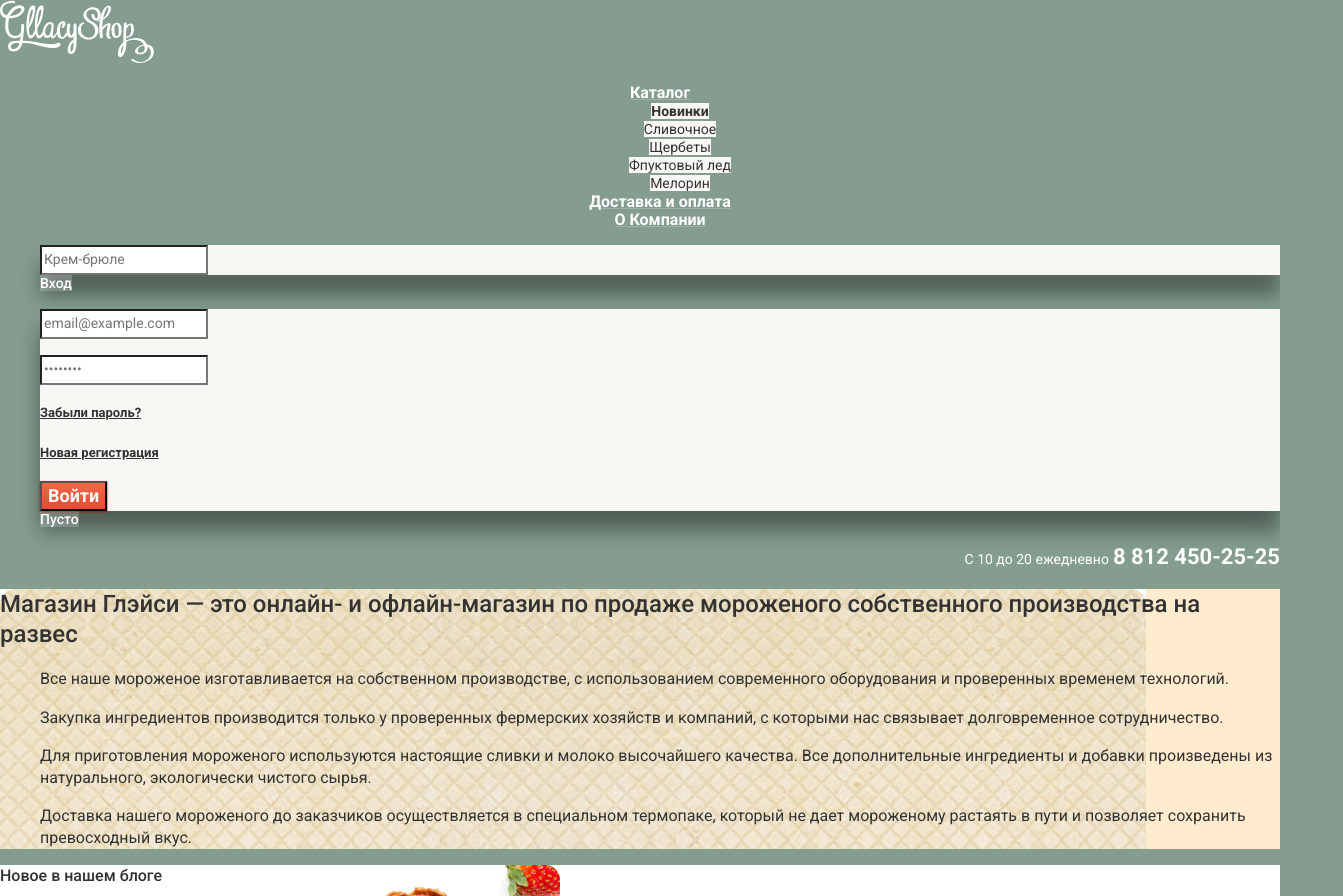
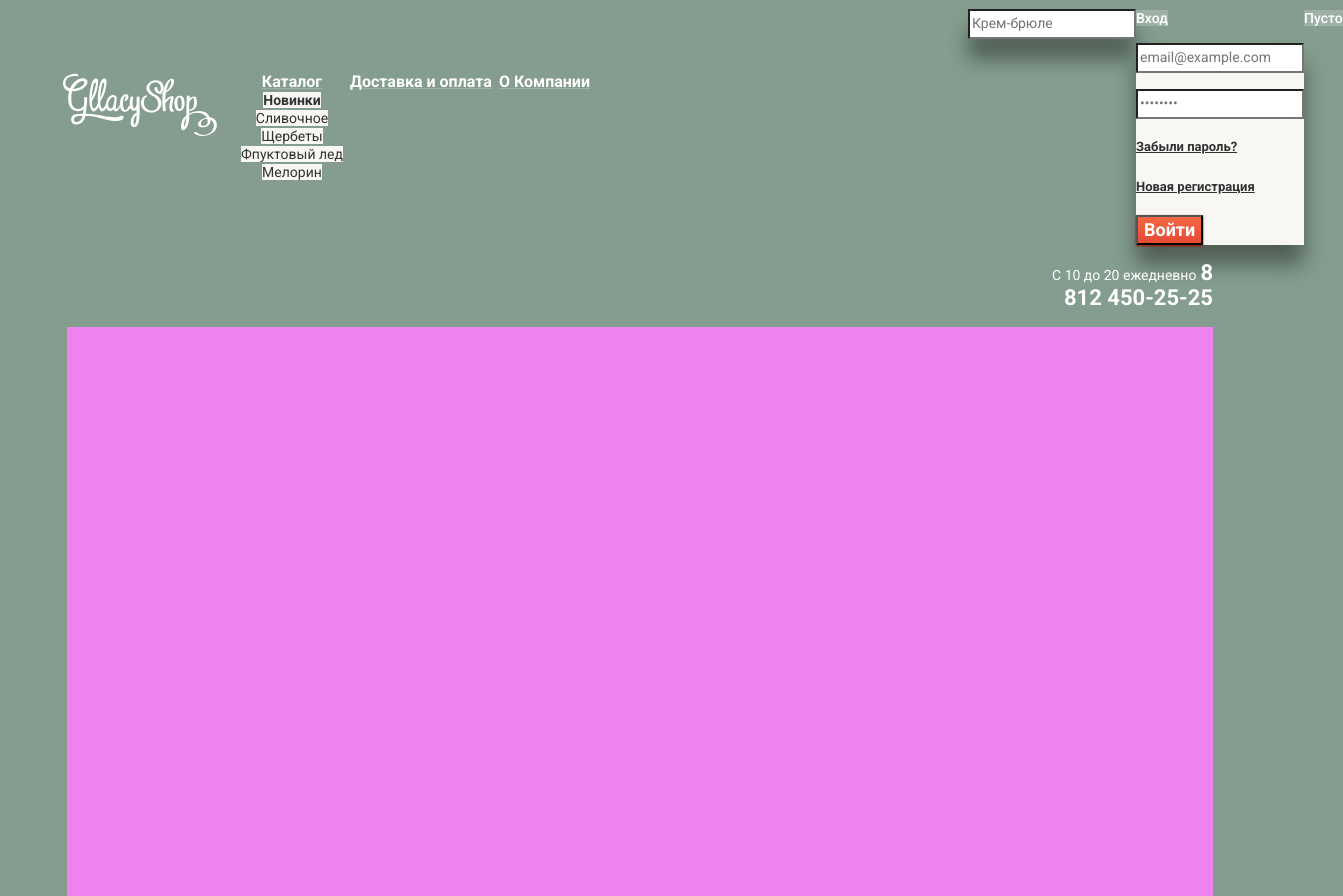
Before and after one commit to potap1986/1335517-gllacy-27, a plain HTML site: page index.html in a window 1280 px wide. Shown: the top 896 px of the page, 1343 px wide, since content can reach past the window. Drawn offline with Linux system fonts and the light colour scheme.

Commit message:
15. Личный проект: начинаем строить сетку на флексах

```diff
--- a/css/style.css
+++ b/css/style.css
@@ -1,6 +1,7 @@
 body {
-  margin: 0;
+  margin: auto;
   padding: 0;
+  width: 1200px;
   font-family: "Roboto", Arial, sans-serif;
   font-size: 16px;
   line-height: 1.38;
@@ -41,15 +42,61 @@ a {
   background-color: #ffffff;
 }
 
+.main-header {
+  display: flex;
+  flex-direction: column;
+  align-items: flex-end;
+  width: auto;
+  margin-top: 9px;
+  margin-right: 27px;
+  margin-left: 27px;
+  margin-bottom: 0px;
+  padding: 0px;
+}
+
+
 .main-navigation {
+  width: 1150px;
+  display: flex;
+  justify-content: space-between;
+  margin: 0;
+  align-items: center;
   font-size: 16px;
   line-height: 1.13;
   color: #ffffff;
   background-color: #849d8f;
 }
 
-.site-navigation,
+.logo-site-navigation {
+  display: flex;
+  justify-content: space-between;
+  margin: 0;
+}
+
+.main-header-logo {
+  order: 0;
+  width: 154px;
+  height: 64px;
+  margin-right: 24px;
+}
+
+.site-navigation {
+  display: flex;
+  flex-direction: row;
+  justify-content: space-between;
+  margin: 0;
+  padding: 0;
+  width: 349px;
+  list-style: none;
+}
+
 .user-navigation {
+  display: flex;
+  flex-direction: row;
+  justify-content: space-between;
+  margin: 0;
+  padding: 0;
+  width: 245px;
   list-style: none;
 }
 
@@ -84,6 +131,7 @@ a {
 
 .accordeon {
   list-style: none;
+  padding: 0;
 }
 
 .accordeon a {
@@ -196,8 +244,12 @@ a {
 }
 
 .header-info {
+  margin: 0;
+  padding: 0;
+  width: 170px;
   font: inherit;
   text-align: right;
+  white-space: normal;
 }
 
 .header-span {
@@ -212,7 +264,44 @@ a {
   line-height: 1.09;
 }
 
+/*Каталог*/
+
+.container-catalog {
+  display: flex;
+  flex-direction: column;
+  align-items: flex-start;
+  width: auto;
+  margin-top: 0px;
+  margin-right: 27px;
+  margin-left: 27px;
+  margin-bottom: 0px;
+  padding: 0px;
+}
+
+.filters {
+  height: 130px;
+  width: 100%;
+  background-color: violet;
+}
+
+.container {
+  display: flex;
+  flex-direction: column;
+  align-items: center;
+  width: auto;
+  margin-top: 0px;
+  margin-right: 27px;
+  margin-left: 27px;
+  margin-bottom: 0px;
+  padding: 0px;
+}
+
 .breadcrumbs {
+  display: flex;
+  flex-direction: row;
+  align-items: center;
+  padding: 0;
+  margin: 0;
   list-style: none;
 }
 
@@ -223,7 +312,6 @@ a {
   text-decoration: underline;
   text-decoration-color: rgba(255,255,255, 0.2);
   text-align: left;
-  vertical-align: middle;
 }
 
 .breadcrumbs-current {
@@ -242,6 +330,17 @@ a {
 }
 
 .catalog-list {
+  display: flex;
+  flex-direction: row;
+  justify-content: space-between;
+  align-items: center;
+  flex-wrap: wrap;
+  width: auto;
+  margin-top: 0px;
+  margin-right: 0px;
+  margin-left: 0px;
+  margin-bottom: 0px;
+  padding: 0px;
   list-style: none;
 }
 
@@ -278,29 +377,84 @@ a {
   color: #ffffff;
 }
 
+.nav-catalog {
+  align-self: flex-end;
+  width: 181px;
+  height: 26px;
+  background-color: violet;
+}
+
+.beautiful-block {
+  min-height: 1165px;
+  width: 1146px;
+  background-color: violet;
+}
+
 .main-info {
+  display: flex;
+  flex-direction: column;
+  align-items: center;
   color: #323232;
+  height: 306px;
   background-color: blanchedalmond;
   background-image: url("../img/fon2.jpg");
   background-position: 0 0;
   background-repeat: no-repeat;
-}
-
-.advantages {
-  list-style: none;
+  border-radius: 15px;
 }
 
 .page-info {
+  margin-top: 28px;
+  margin-right: 112px;
+  width: 1013px;
+  margin-left: 20px;
+  margin-bottom: 0px;
   font-size: 24px;
   font-weight: 500;
   line-height: 1.25;
 }
 
+.advantages {
+  display: flex;
+  flex-direction: row;
+  flex-wrap: wrap;
+  margin-top: 0px;
+  margin-right: 33px;
+  margin-left: 77px;
+  margin-bottom: 26px;
+  padding: 0;
+  list-style: none;
+}
+
+.item-advantiges {
+  padding: 0;
+  margin: 0;
+  width: 475px;
+}
+
+.item-advantiges:nth-child(2n) {
+  margin-left: 91px;
+  width: 470px;
+}
+
+.news-sub {
+  display: flex;
+  justify-content: space-between;
+  width: 100%;
+  padding-top: 40px;
+  padding-left: 0px;
+  padding-right: 0px;
+  padding-bottom: 39px;
+}
+
 .news {
+  width: 560px;
+  height: 220px;
   background-color: #ffffff;
   background-image: url("../img/fon-news.jpg");
   background-position: 0 0;
   background-repeat: no-repeat;
+  border-radius: 15px;
 }
 
 .news-blog {
@@ -319,7 +473,10 @@ a {
 }
 
 .form-sub {
+  width: 560px;
+  height: 220px;
   background-color: #f8f7f4;
+  border-radius: 15px;
 }
 
 .form-sub p {
@@ -336,8 +493,21 @@ a {
   background-image: linear-gradient(to top, #e74a35, #f26843);
 }
 
+.map-block {
+  width: 1200px;
+  height: 430px;
+  background-color: violet;
+}
+
 .main-footer {
+  display: flex;
+  justify-content: space-between;
   text-decoration: none;
+  margin-top: 18px;
+  margin-right: 27px;
+  margin-left: 27px;
+  margin-bottom: 0px;
+  padding: 0px;
 }
 
 .main-footer li {
--- a/index.html
+++ b/index.html
@@ -10,6 +10,7 @@
   <body>
     <header class="main-header">
       <nav class="main-navigation">
+        <div class="logo-site-navigation">
           <a class="main-header-logo">
             <img src="img/gllacy.svg" width="154" height="64" alt="Логотип Gllacy Shop">
           </a>
@@ -26,6 +27,7 @@
             <li><a href="#">Доставка и оплата</a></li>
             <li><a href="#">О Компании</a></li>
           </ul>
+        </div>
        <ul class="user-navigation">
          <li class="button search1"><a href="#"><span class="visually-hidden"> Поиск</span></a>
           <section>
@@ -65,46 +67,50 @@
          </li>
          <li class="button basket"><a href="#">Пусто</a></li>
        </ul>
-       <p class="header-info">
+      </nav>
+      <div class="header-info">
+        <p>
           <span class="header-span">С 10 до 20 ежедневно</span>
           <a href="tel:88124502525">8 812 450-25-25</a>
         </p>
-       </nav>
+      </div>
     </header>
     <main class="container">
       <h1 class="visually-hidden">Магазин мороженного Gllacy Shop</h1>
 
 
+
+      <div class="beautiful-block">
       <!-- Незнакомый блок   -->
-
+      </div>
 
 
       <section class="main-info">
         <h2 class="page-info">Магазин Глэйси — это онлайн- и офлайн-магазин по продаже мороженого собственного производства на развес</h2>
         <ul class="advantages">
-          <li class="ice-about">
+          <li class="ice-about item-advantiges">
             <p>
               Все наше мороженое изготавливается на собственном производстве, с использованием современного оборудования и проверенных временем технологий.
             </p>
           </li>
-          <li class="cow-about">
+          <li class="cow-about item-advantiges">
             <p>
               Закупка ингредиентов  производится только у проверенных фермерских хозяйств и компаний, с которыми нас связывает долговременное сотрудничество.
             </p>
           </li>
-          <li class="sheet-about">
+          <li class="sheet-about item-advantiges">
             <p>
               Для приготовления мороженого используются настоящие сливки и молоко высочайшего качества. Все дополнительные ингредиенты и добавки произведены из натурального, экологически чистого сырья.
             </p>
           </li>
-          <li class="temperature-about">
+          <li class="temperature-about item-advantiges">
             <p>
               Доставка нашего мороженого до заказчиков осуществляется в специальном термопаке, который не дает мороженому растаять в пути и позволяет сохранить превосходный вкус.
             </p>
           </li>
-
         </ul>
       </section>
+      <div class="news-sub">
         <section class="news">
           <h2 class="visually-hidden">Новости</h2>
           <h3 class="news-blog">Новое в нашем блоге</h3>
@@ -121,9 +127,14 @@
             <button type="submit">Отправить</button>
           </form>
         </aside>
+      </div>
 
 
+      <div class="map-block">
+
         <!-- Блок с картой-->
+      </div>
+
 
 
     </main>
```
Also changed, not shown: catalog.html (+12 -4 lines). Lines whose indentation alone changed are shown as unchanged.
